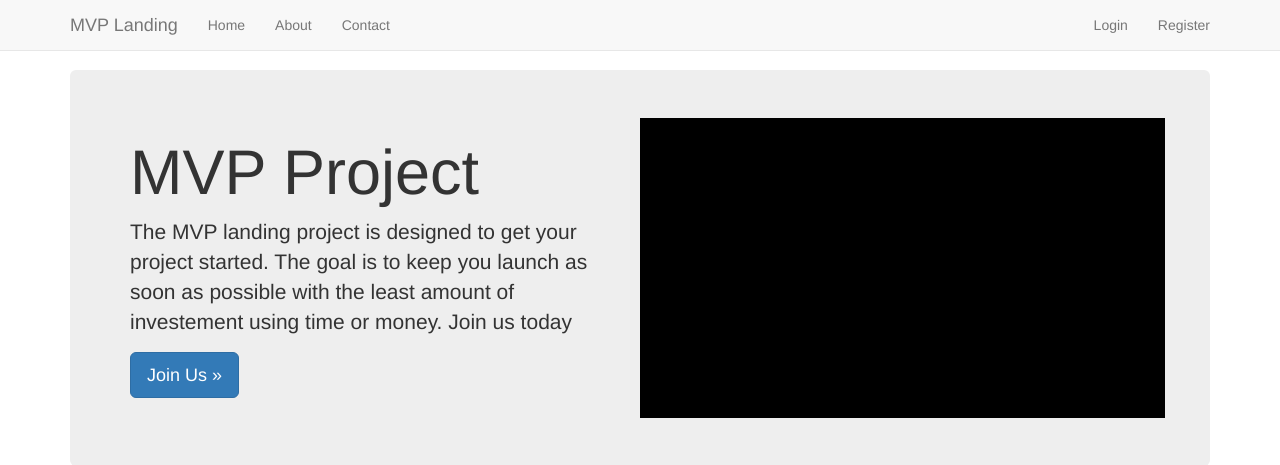
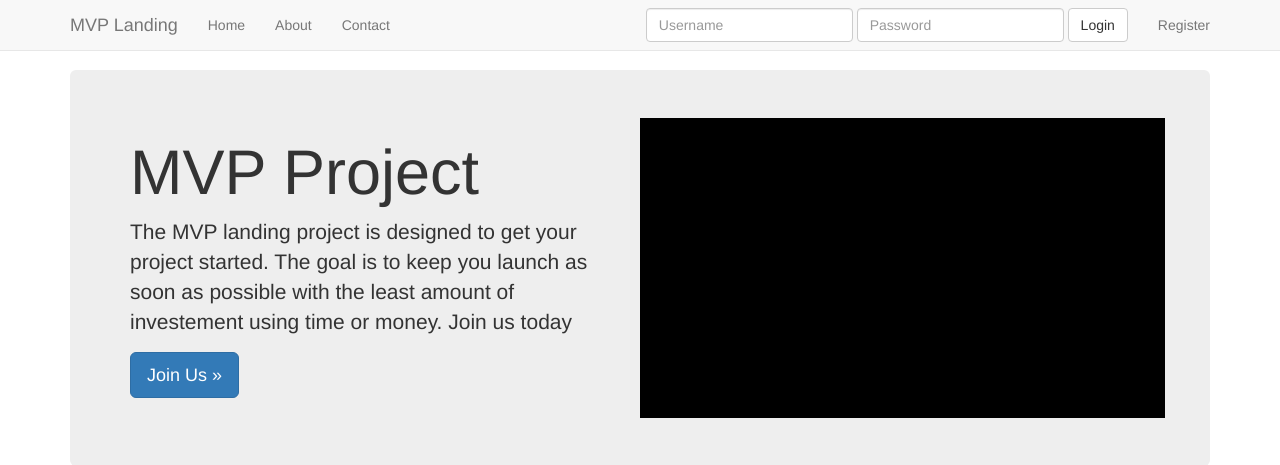
Before and after one commit to Savanand/mvp, a Django app: page / in a window 1280 px wide. Shown: the top 465 px of the page. Run offline with Django 3.2, Linux system fonts and the light colour scheme; some libraries are stand-ins or nearby versions.

Commit message:
Added login to nav-bar

```diff
--- a/templates/navbar.html
+++ b/templates/navbar.html
@@ -34,10 +34,22 @@
             {% if request.user.is_authenticated %}
               <li><a href="{% url 'auth_logout' %}">Logout</a></li>
             {% else %}
-              <li><a href="{% url 'auth_login' %}">Login</a></li>
-              <li><a href="{% url 'registration_register' %}">Register</a></li>
+<!--               <li><a href="{% url 'auth_login' %}">Login</a></li>
+ -->              <li><a href="{% url 'registration_register' %}">Register</a></li>
             {% endif %}
           </ul>
+
+          {% if not request.user.is_authenticated and not "accounts/login" in request.get_full_path %}
+            <form class="navbar-form navbar-right" method="POST" action="{% url 'auth_login' %}">{% csrf_token %}
+              <div class="form-group">
+                <input type="text" name="username" class="form-control" placeholder="Username" />
+              </div>
+              <div class="form-group">
+                <input type="password" name="password" class="form-control" placeholder="Password" />
+              </div>
+              <button type="submit" class="btn btn-default">Login</button>
+            </form>
+          {% endif %}
         </div><!--/.nav-collapse -->
       </div>
     </nav>
```
Also changed, not shown: db.sqlite3.
